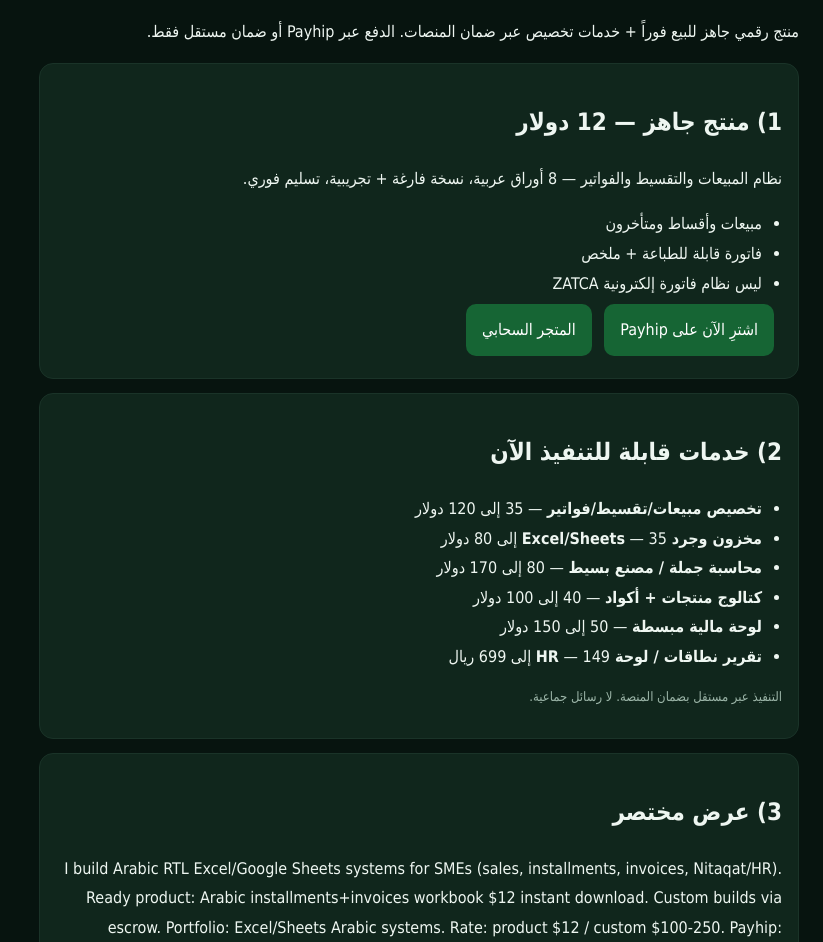
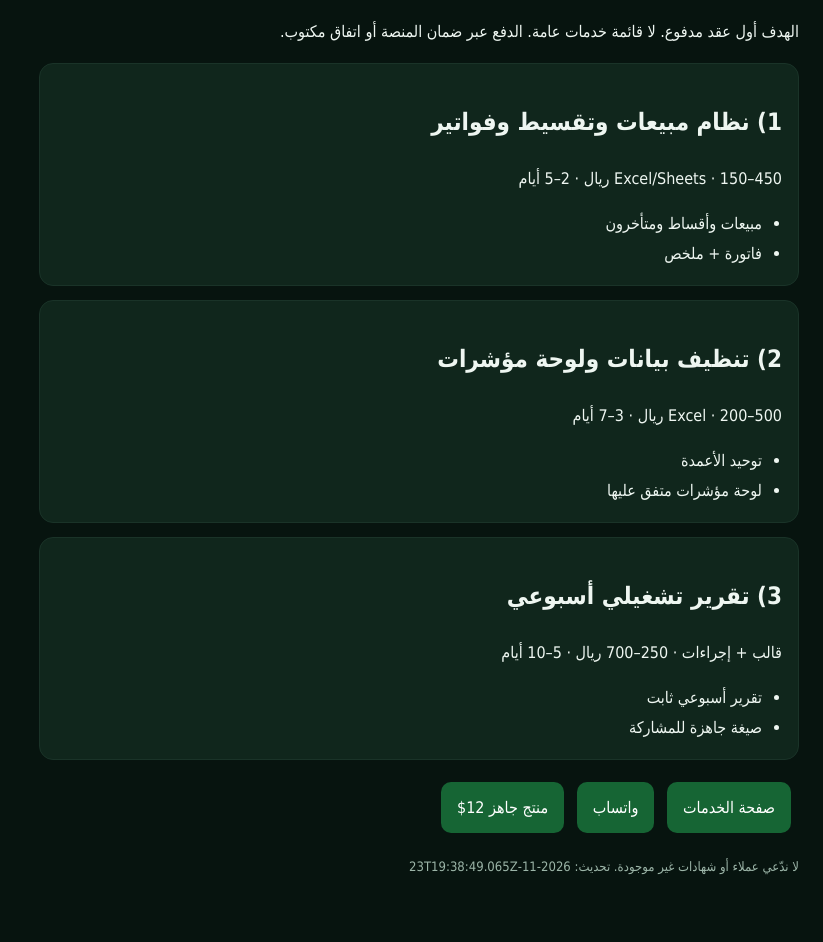
Before and after one commit to waleedalhabib11-oss/revenue-engine-site, a plain HTML site: page for-hire.html in a window 1280 px wide. Shown: the part 109-1051 px from the top of the page, without its empty margins (457-1280 px from the left). After the commit the page ends 1025 px from the top, so only its background shows below. Drawn offline with Linux system fonts and the light colour scheme.

Commit message:
chore: publish site

```diff
--- a/for-hire.html
+++ b/for-hire.html
@@ -3,8 +3,8 @@
 <head>
 <meta charset="utf-8"/>
 <meta name="viewport" content="width=device-width,initial-scale=1"/>
-<title>خدمات Excel وGoogle Sheets عربية — منتج جاهز + تخصيص</title>
-<meta name="description" content="منتج مبيعات وتقسيط وفواتير بـ 12 دولار، وخدمات مخزون ومحاسبة ولوحات تقارير للمنشآت العربية."/>
+<title>خدمات AVC للمنشآت — ثلاث عروض واضحة</title>
+<meta name="description" content="ثلاث خدمات للمنشآت: مبيعات وتقسيط، تنظيف بيانات، تقرير أسبوعي. نطاق وسعر ومدة محددة."/>
 <style>
 body{font-family:Tahoma,Arial,sans-serif;background:#07140f;color:#eef6f1;margin:0;padding:24px;line-height:1.85;max-width:760px}
 a{color:#86efac}
@@ -15,35 +15,37 @@ ul{margin:8px 0 0;padding-inline-start:20px}
 </style>
 </head>
 <body>
-<h1>أنظمة Excel / Google Sheets عربية للمنشآت</h1>
-<p>منتج رقمي جاهز للبيع فوراً + خدمات تخصيص عبر ضمان المنصات. الدفع عبر Payhip أو ضمان مستقل فقط.</p>
+<h1>خدمات AVC — ثلاث عروض فقط قابلة للتسليم الآن</h1>
+<p>الهدف أول عقد مدفوع. لا قائمة خدمات عامة. الدفع عبر ضمان المنصة أو اتفاق مكتوب.</p>
 <div class="c">
-  <h2>1) منتج جاهز — 12 دولار</h2>
-  <p>نظام المبيعات والتقسيط والفواتير — 8 أوراق عربية، نسخة فارغة + تجريبية، تسليم فوري.</p>
+  <h2>1) نظام مبيعات وتقسيط وفواتير</h2>
+  <p>Excel/Sheets · 150–450 ريال · 2–5 أيام</p>
   <ul>
     <li>مبيعات وأقساط ومتأخرون</li>
-    <li>فاتورة قابلة للطباعة + ملخص</li>
-    <li>ليس نظام فاتورة إلكترونية ZATCA</li>
+    <li>فاتورة + ملخص</li>
   </ul>
-  <a class="btn" href="https://payhip.com/b/jMmQH?utm_source=forhire&utm_medium=ghpages&utm_campaign=sell_now">اشترِ الآن على Payhip</a>
-  <a class="btn" href="https://84-13-145-169.sslip.io/?utm_source=forhire&utm_medium=ghpages&utm_campaign=sell_now">المتجر السحابي</a>
 </div>
 <div class="c">
-  <h2>2) خدمات قابلة للتنفيذ الآن</h2>
+  <h2>2) تنظيف بيانات ولوحة مؤشرات</h2>
+  <p>Excel · 200–500 ريال · 3–7 أيام</p>
   <ul>
-    <li><b>تخصيص مبيعات/تقسيط/فواتير</b> — 35 إلى 120 دولار</li>
-    <li><b>مخزون وجرد Excel/Sheets</b> — 35 إلى 80 دولار</li>
-    <li><b>محاسبة جملة / مصنع بسيط</b> — 80 إلى 170 دولار</li>
-    <li><b>كتالوج منتجات + أكواد</b> — 40 إلى 100 دولار</li>
-    <li><b>لوحة مالية مبسطة</b> — 50 إلى 150 دولار</li>
-    <li><b>تقرير نطاقات / لوحة HR</b> — 149 إلى 699 ريال</li>
+    <li>توحيد الأعمدة</li>
+    <li>لوحة مؤشرات متفق عليها</li>
   </ul>
-  <p class="muted">التنفيذ عبر مستقل بضمان المنصة. لا رسائل جماعية.</p>
 </div>
 <div class="c">
-  <h2>3) عرض مختصر</h2>
-  <p>I build Arabic RTL Excel/Google Sheets systems for SMEs (sales, installments, invoices, Nitaqat/HR). Ready product: Arabic installments+invoices workbook $12 instant download. Custom builds via escrow. Portfolio: Excel/Sheets Arabic systems. Rate: product $12 / custom $100-250. Payhip: https://payhip.com/b/jMmQH</p>
+  <h2>3) تقرير تشغيلي أسبوعي</h2>
+  <p>قالب + إجراءات · 250–700 ريال · 5–10 أيام</p>
+  <ul>
+    <li>تقرير أسبوعي ثابت</li>
+    <li>صيغة جاهزة للمشاركة</li>
+  </ul>
 </div>
-<p class="muted"><a href="./">فحص نطاقات</a> · تحديث: 2026-11-23T19:38:06.768Z</p>
+<p>
+  <a class="btn" href="https://84-13-145-169.sslip.io/services/?utm_source=forhire&utm_medium=ghpages&utm_campaign=services_p0">صفحة الخدمات</a>
+  <a class="btn" href="https://wa.me/966533667844?text=%D8%A3%D8%B1%D9%8A%D8%AF%20%D8%B9%D8%B1%D8%B6%20%D8%AE%D8%AF%D9%85%D8%A9%20%D9%85%D9%86%20AVC">واتساب</a>
+  <a class="btn" href="https://payhip.com/b/jMmQH?utm_source=forhire&utm_medium=ghpages&utm_campaign=sku12">منتج جاهز 12$</a>
+</p>
+<p class="muted">لا ندّعي عملاء أو شهادات غير موجودة. تحديث: 2026-11-23T19:38:49.065Z</p>
 </body>
 </html>
--- a/offer.json
+++ b/offer.json
@@ -1,5 +1,5 @@
 {
-  "updatedAt": "2026-11-23T19:38:06.769Z",
+  "updatedAt": "2026-11-23T19:38:49.066Z",
   "payhip": "https://payhip.com/b/jMmQH",
   "storefront": "https://84-13-145-169.sslip.io/",
   "posts": [
```
